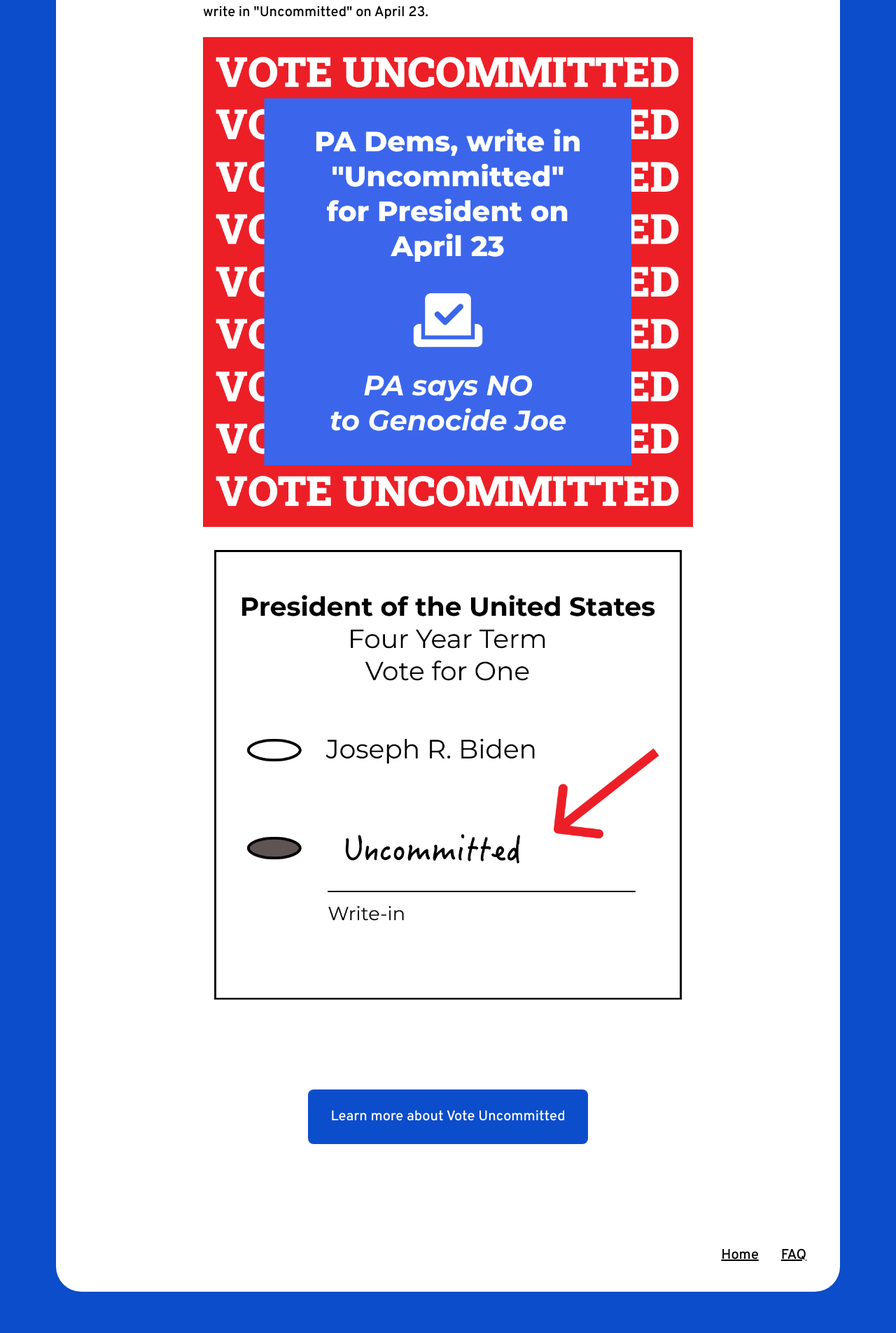
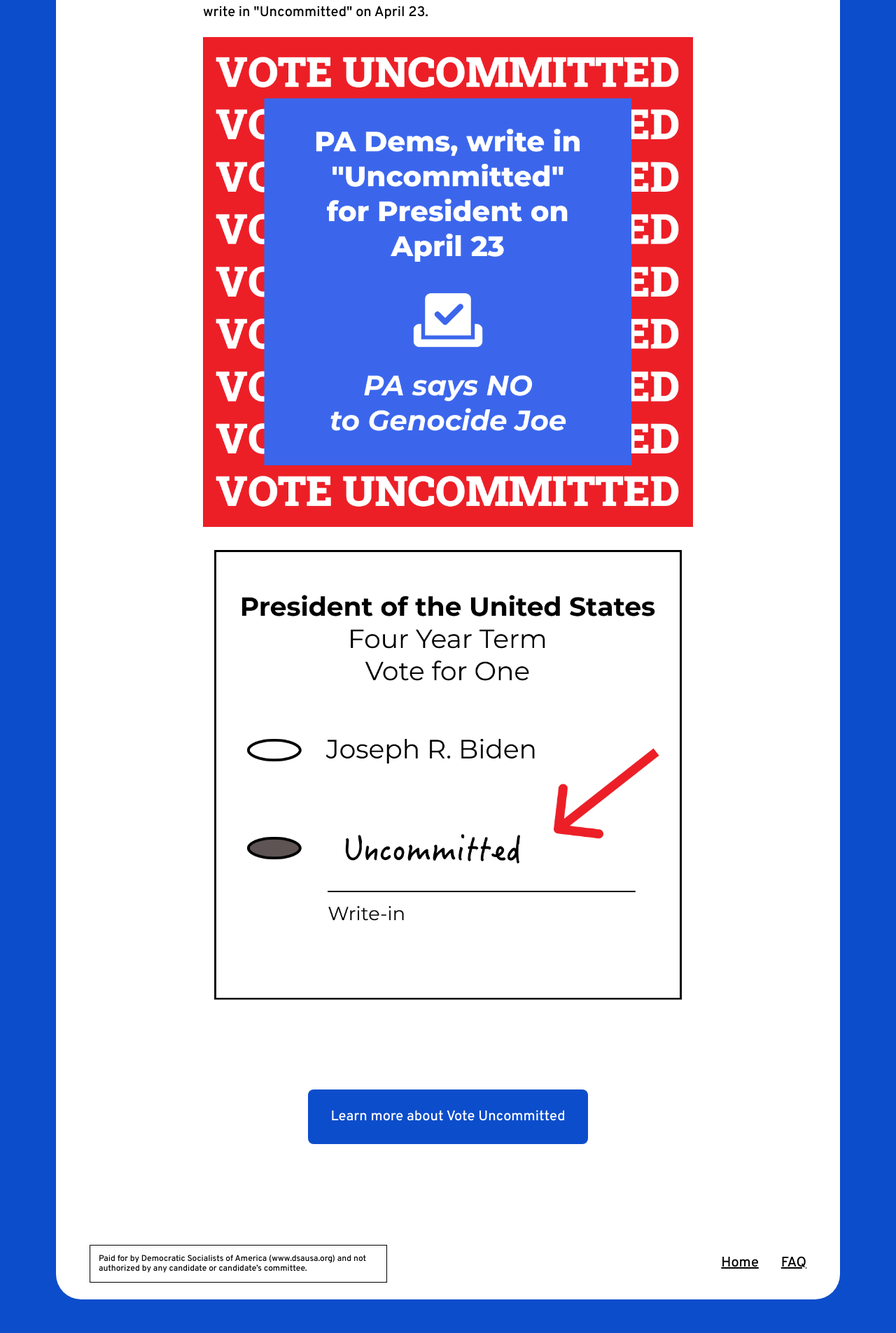
Before and after one commit to dsa-ntc/uncommitted-template, a Jekyll site: the page built from index.html, in a window 1280 px wide. Shown: the part 1688-3593 px from the top of the page at 70% size. Built offline with Jekyll 4.4.1, drawn with Linux system fonts in a browser that asks for light colours.

Commit message:
add disclaimer to footer

```diff
--- a/_includes/footer.html
+++ b/_includes/footer.html
@@ -1,4 +1,6 @@
 <footer role="contentinfo" class='site-footer'>
+  <span class="disclaimer">Paid for by Democratic Socialists of America (www.dsausa.org) and not authorized by any candidate or candidate’s committee.</span>
+
   <ul role="navigation" class="nav">
     <li class="nav-item"><a href="/">Home</a></li>
 
--- a/css/styles.scss
+++ b/css/styles.scss
@@ -462,3 +462,10 @@ figcaption {
   text-align: center;
   padding: 4px 0 24px;
 }
+
+.disclaimer {
+  border: 1px solid $font-color;
+  font-size: 12px;
+  line-height: 14px;
+  padding: 12px;
+}
```
Also changed, not shown: README.md.
